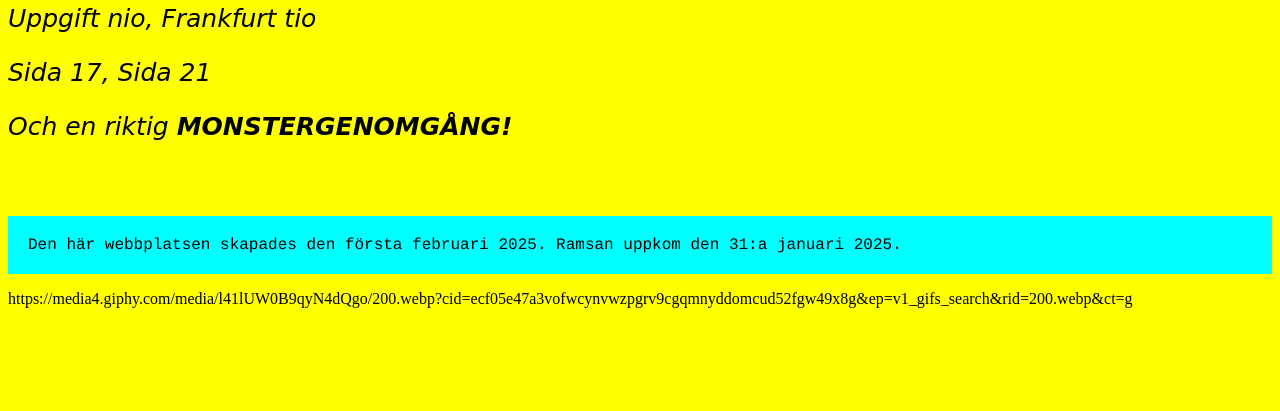
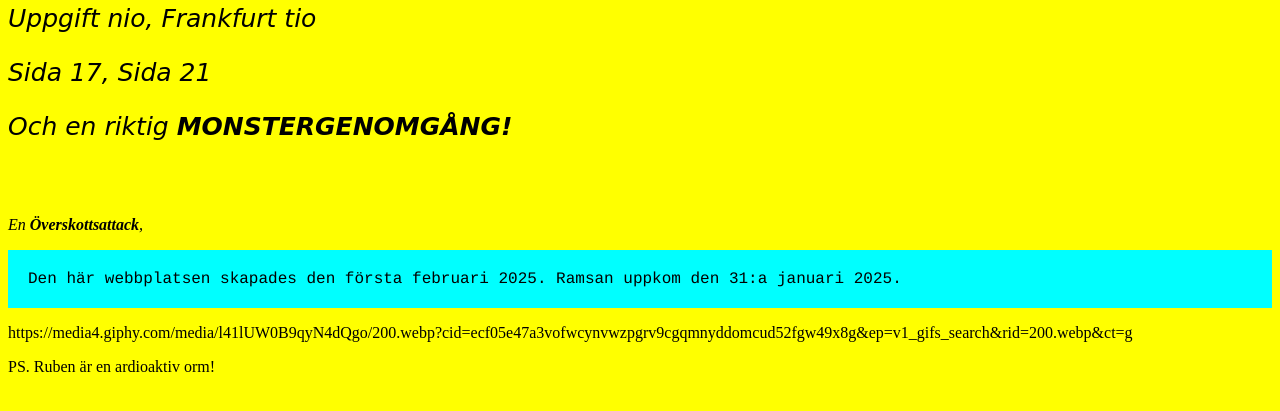
Before and after one commit to JOSwedishStudent/UppgiftnioFrankfurttio.github.io, a plain HTML site: page index.html in a window 1280 px wide. Shown: the part 79-490 px from the top of the page. Drawn offline with Linux system fonts and the light colour scheme.

Commit message:
Update index.html

```diff
--- a/index.html
+++ b/index.html
@@ -30,7 +30,9 @@
         <p id = "p1" class = "text"><em>Uppgift nio, Frankfurt tio</em></p>
         <p id = "p2" class = "text"><em>Sida 17, Sida 21</em></p>
         <p id = "p3" class = "text"><em> Och en riktig <strong>MONSTERGENOMGÅNG!</strong></em></p>
+        <p id = "p4> class = "text"><em> En <strong>Överskottsattack</strong>,</em></p>
         <p id = "signature">Den här webbplatsen skapades den första februari 2025. Ramsan uppkom den 31:a januari 2025.</p>
         <img>https://media4.giphy.com/media/l41lUW0B9qyN4dQgo/200.webp?cid=ecf05e47a3vofwcynvwzpgrv9cgqmnyddomcud52fgw49x8g&ep=v1_gifs_search&rid=200.webp&ct=g
+        <p>PS. Ruben är en ardioaktiv orm!</p>
     </body>
 </html>
```
